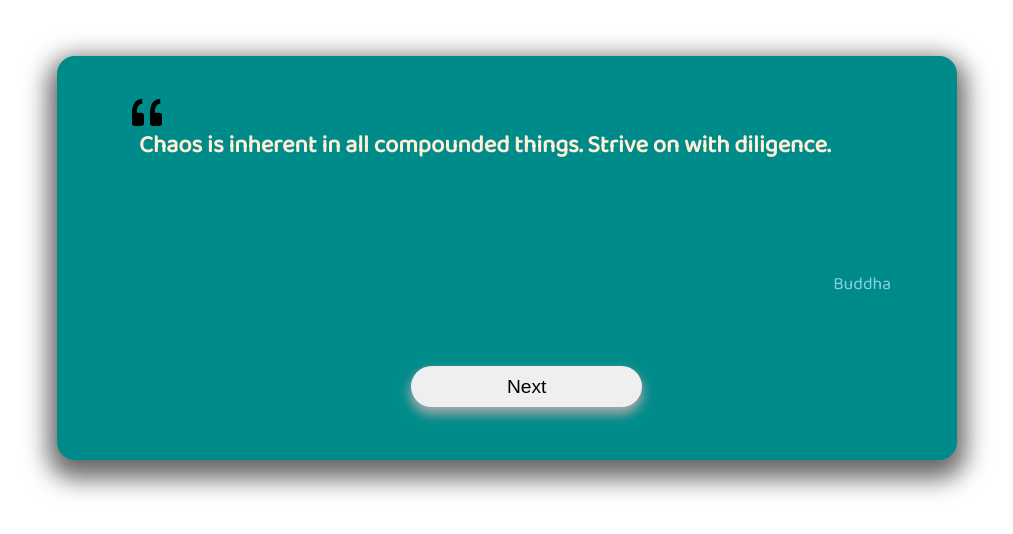
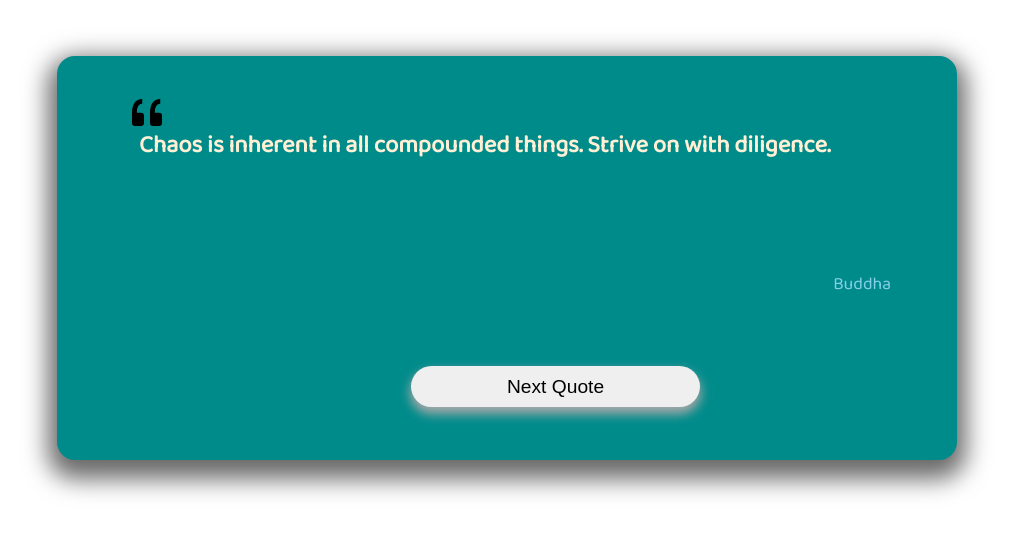
Before and after one commit to Utkp5/Quotes-API, a plain HTML site: page index.html in a window 1280 px wide. Shown: the part 62-596 px from the top of the page, without its empty margins (133-1146 px from the left). Drawn offline with Linux system fonts and the light colour scheme.

Commit message:
first commit

```diff
--- a/index.html
+++ b/index.html
@@ -17,7 +17,7 @@
         </svg>
         <h2 class="quote">Chaos is inherent in all compounded things. Strive on with diligence.</h2>
         <p class="author">Buddha</p>
-        <button class="generate">Next</button>
+        <button class="generate">Next Quote</button>
       </div>
     </div>
     <script src="./index.js"></script>
```
